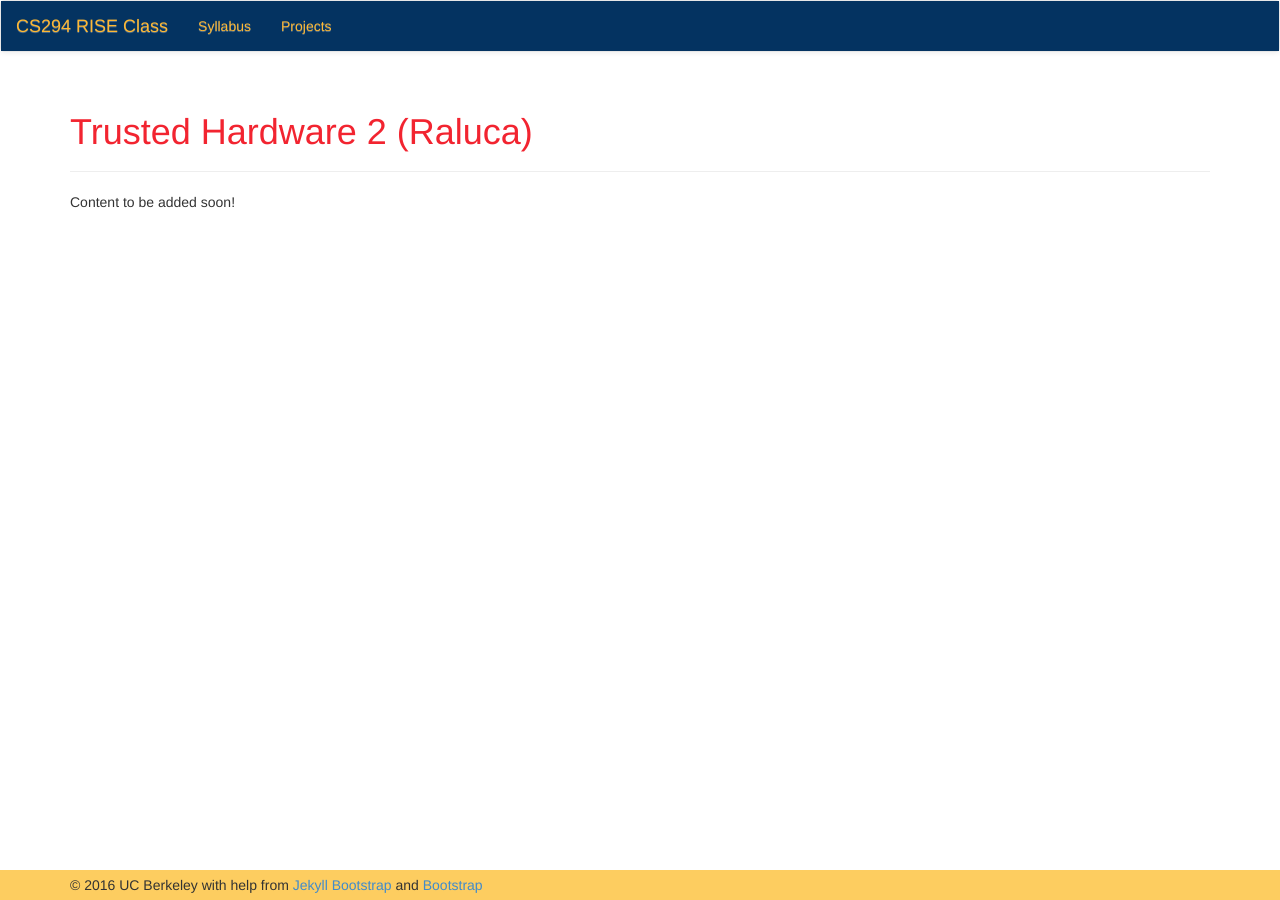
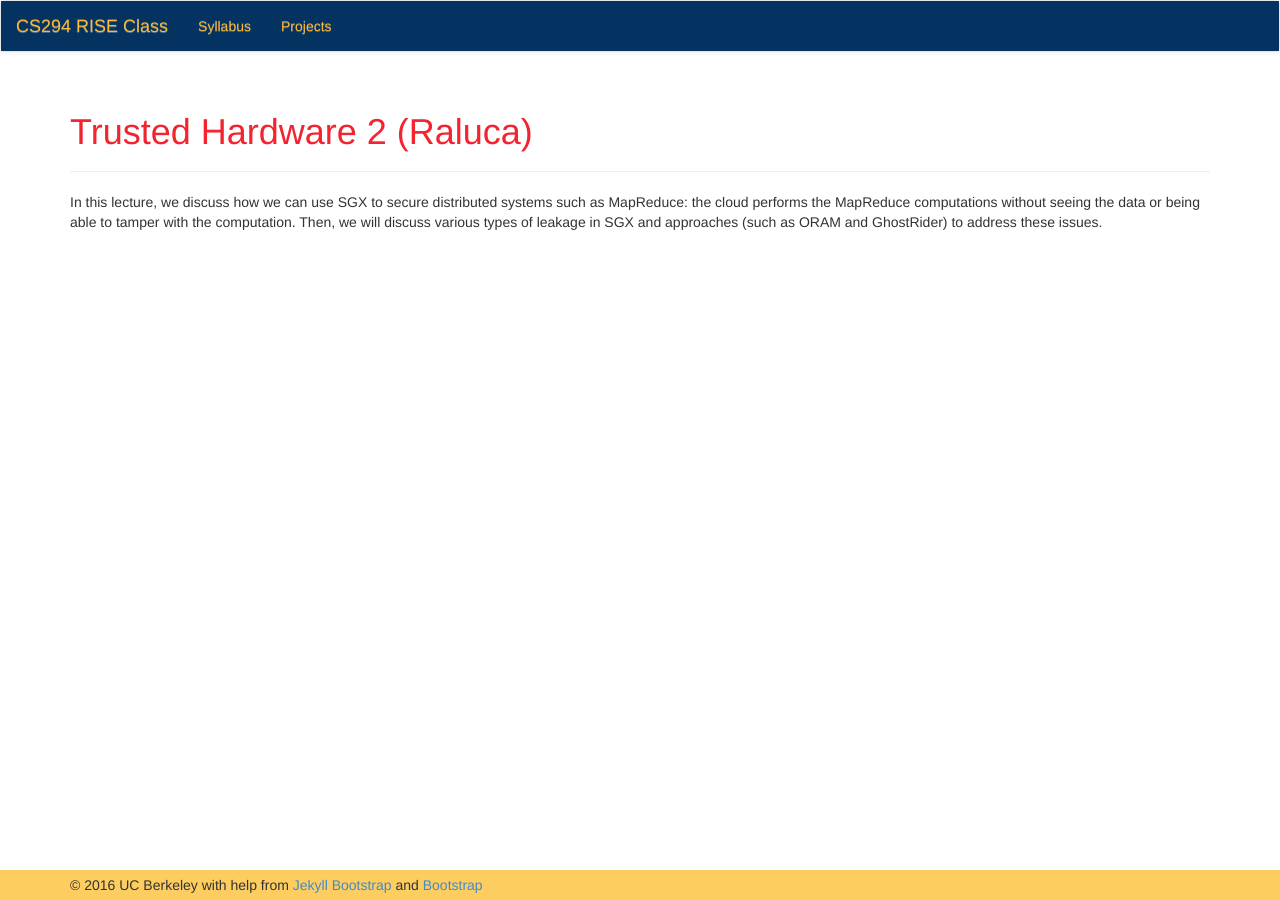
Before and after one commit to ucbrise/cs294-rise-fa16, a Jekyll site: the page built from trusted_hardware2.md, in a window 1280 px wide. Built offline with Jekyll 4.4.1, drawn with Linux system fonts in a browser that asks for light colours; nearby versions of some CDN libraries.

Commit message:
trusted hardware blurbs

```diff
--- a/trusted_hardware2.md
+++ b/trusted_hardware2.md
@@ -5,7 +5,7 @@ description: "Trusted Hardware 2 (Raluca)"
 use_math: true
 ---
 
-Content to be added soon!
+In this lecture, we discuss how we can use SGX to secure distributed systems such as MapReduce: the cloud performs the MapReduce computations without seeing the data or being able to tamper with the computation. Then, we will discuss various types of leakage in SGX and approaches (such as ORAM and GhostRider) to address these issues.
 
 <!--
 ![ML-Lifecycle](assets/images/ml-lifecycle.jpg){:width="400px"}
```
Also changed, not shown: trusted_hardware.md (+1 -1 lines).
